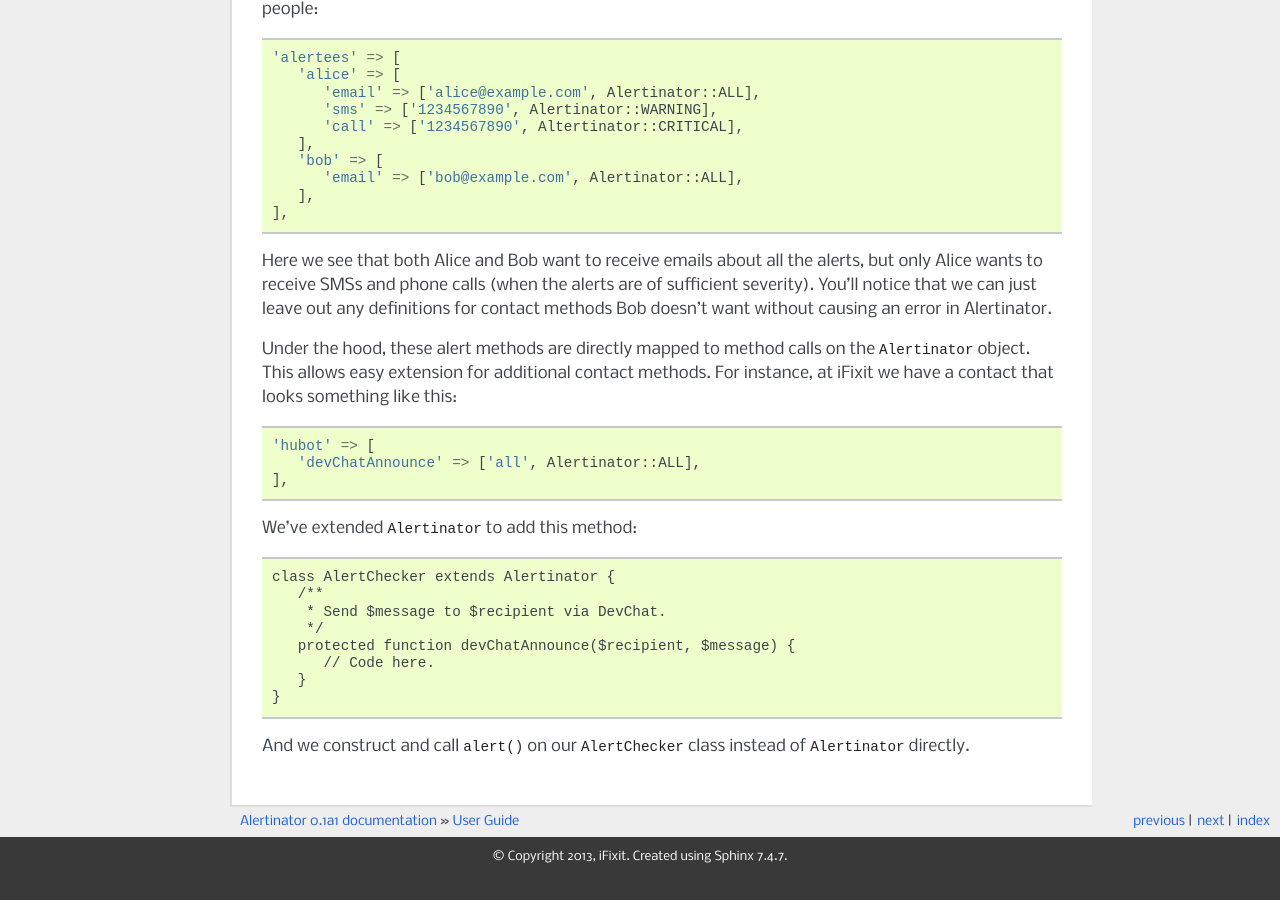
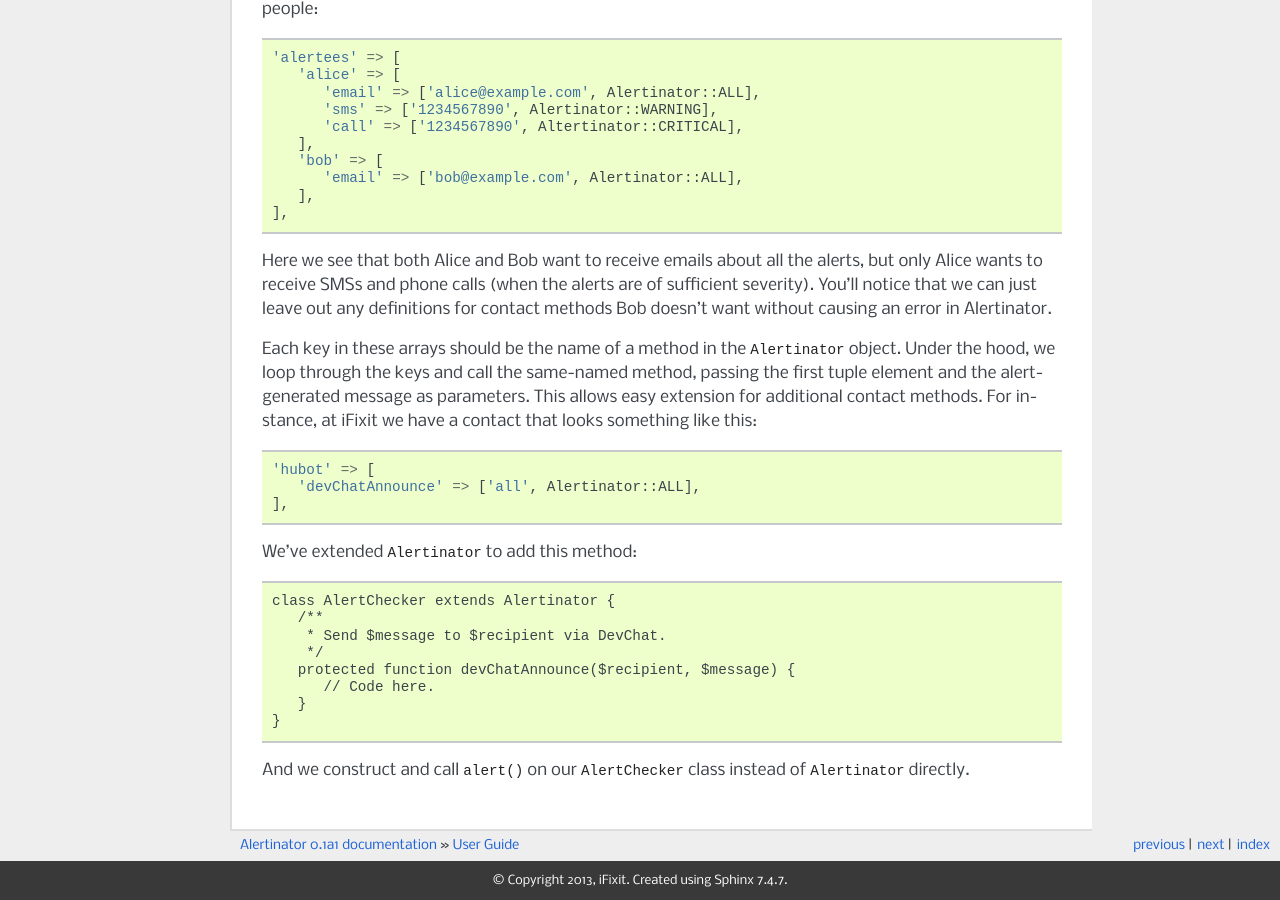
Before and after one commit to iFixit/alertinator, a Sphinx documentation site: the page built from docs/user_guide.rst, in a window 1280 px wide and 900 px high, scrolled down 2391 px. Built offline with Sphinx 7.4.7, drawn with Linux system fonts in a browser that asks for light colours; before the commit the page ends 3267 px from its top, so only the background shows below that.

Commit message:
Docs: Clarify how alert methods work.

```diff
--- a/docs/user_guide.rst
+++ b/docs/user_guide.rst
@@ -152,8 +152,10 @@ are of sufficient severity).  You'll notice that we can just leave out any
 definitions for contact methods Bob doesn't want without causing an error in
 Alertinator.
 
-Under the hood, these alert methods are directly mapped to method calls on the
-:class:`Alertinator` object.  This allows easy extension for additional contact
+Each key in these arrays should be the name of a method in the
+:class:`Alertinator` object.  Under the hood, we loop through the keys and call
+the same-named method, passing the first tuple element and the alert-generated
+message as parameters.  This allows easy extension for additional contact
 methods.  For instance, at iFixit we have a contact that looks something like
 this::
 
```
